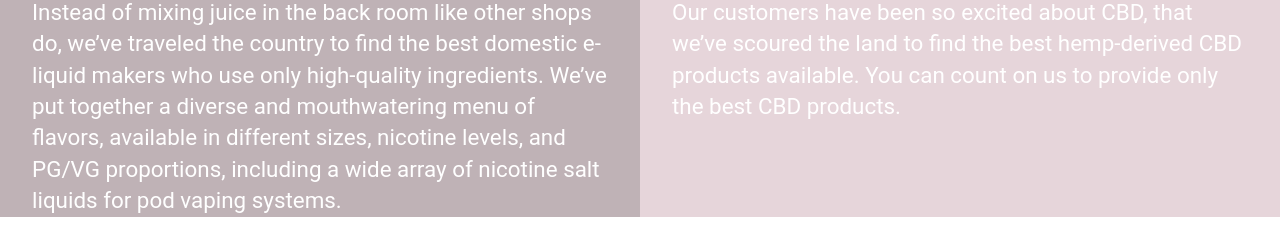
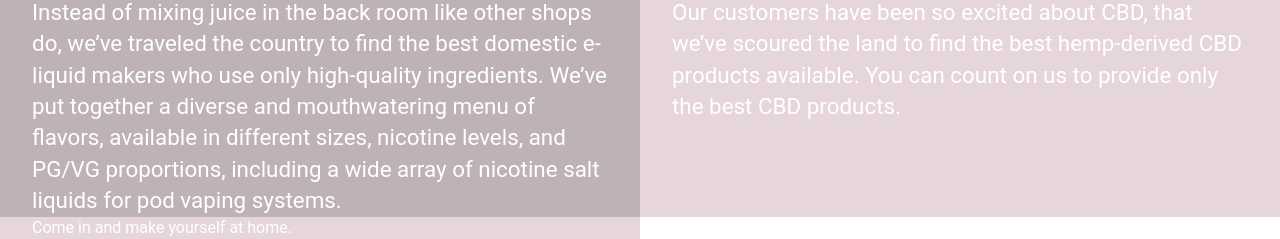
Before and after one commit to James3490/FSW-100-assignments, a plain HTML site: page assignment/Week 6/Week 6B/index.html in a window 1280 px wide. Shown: the part 589-828 px from the top of the page. Before the commit the page ends 806 px from the top, so only its background shows below. Drawn offline with Linux system fonts and the light colour scheme.

Commit message:
Corrected Directory Tree

```diff
--- a/assignment/Week 6/Week 6B/index.html
+++ b/assignment/Week 6/Week 6B/index.html
@@ -36,10 +36,13 @@
                 <span class="main1images"><a href="#" target="_blank"><img src="/images/home-6.png" alt="Juul"></a></span>
                 <span class="main1images"><a href="#" target="_blank"><img src="/images/home-4.png" alt="Juno"></a></span>
                 <span class="main1images"><a href="#" target="_blank"><img src="/images/home-10.png" alt="Suorin"></a></span>
+        </div>
 
-        </div>
         <div class="main2"><h1>100+ Flavors of Premium E-Liquid All Hand-Crafted in the USA</h1><p>Instead of mixing juice in the back room like other shops do, we’ve traveled the country to find the best domestic e-liquid makers who use only high-quality ingredients. We’ve put together a diverse and mouthwatering menu of flavors, available in different sizes, nicotine levels, and PG/VG proportions, including a wide array of nicotine salt liquids for pod vaping systems.</p></div>
         <div class="main3"><h1>Conway's Best Selection of CBD Wellness Products</h1><p>Our customers have been so excited about CBD, that we’ve scoured the land to find the best hemp-derived CBD products available. You can count on us to provide only the best CBD products.</p></div>
+        <div>
+            <div class="main4">Come in and make yourself at home.</div>
+        </div>
         <div class="footer">
 
         </div>
--- a/assignment/Week 6/Week 6B/style.css
+++ b/assignment/Week 6/Week 6B/style.css
@@ -157,16 +157,17 @@ body {
 .container {
     display: grid;
     grid-template-columns: 1fr 1fr;
-    grid-template-rows: 21vh 6vh minmax(48vh) 90vh 65vh 21vh;
+    grid-template-rows: minmax(21vh) minmax(6vh) minmax(48vh) minmax(90vh) minmax(65vh) minmax(100vh) minmax(48vh);
     grid-template-areas:
     "header header"
     "navbar navbar"
     "main1 main1"
     "main2 main2"
     "main3 main3"
+    "main4 main4"
     "footer footer"
+}
 
-}
 .header {
     grid-column-start: 1;
     grid-column-end: 3;
@@ -205,7 +206,7 @@ body {
     color: #fff;
     padding: 0 2em;
     grid-column-start: 1;
-    grid-column-end: 3;
+    grid-column-end: 2;
     grid-area: main2;
 }
 .main2 p {
@@ -216,7 +217,7 @@ body {
     color: #fff;
    background-color: #E6D5DA;
    padding: 0 2em;
-   grid-column-start: 1;
+   grid-column-start: 2;
     grid-column-end: 3;
     grid-area: main3;
 }
@@ -224,11 +225,21 @@ body {
 .main3 p {
     font-size: 1.4em;
 }
+.main4 {
+    color: #fff;
+   background-color: #E6D5DA;
+   padding: 0 2em;
+   grid-column-start: 2;
+    grid-column-end: 3;
+    background-size: 100%;
+    grid-area: main4;
+}
 
 .footer {
     grid-column-start: 1;
     grid-column-end: 3;
-    background-color: var(--primary-color);
+    background-size: 100%;
+    background-repeat: no-repeat;
     grid-area: footer;
 }
 
```
Also changed, not shown: assignment/Week 5/Week 5A/index.html (renamed from assignment/Week 5/index.html), assignment/Week 5/Week 5A/style.css (renamed from assignment/Week 5/style.css), assignment/Week 6/Week 6A/index.html (renamed from assignment/Week 6/index.html), assignment/Week 6/Week 6A/style.css (renamed from assignment/Week 6/style.css), assignment/Week 6/Week 6B/images/relax med.jpg (added), 5 other files.
